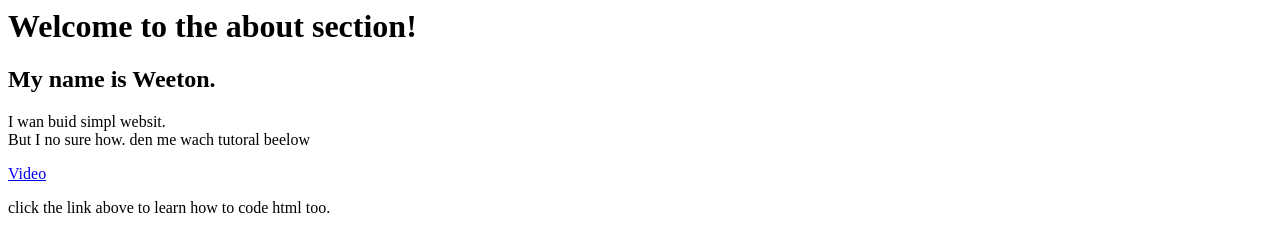
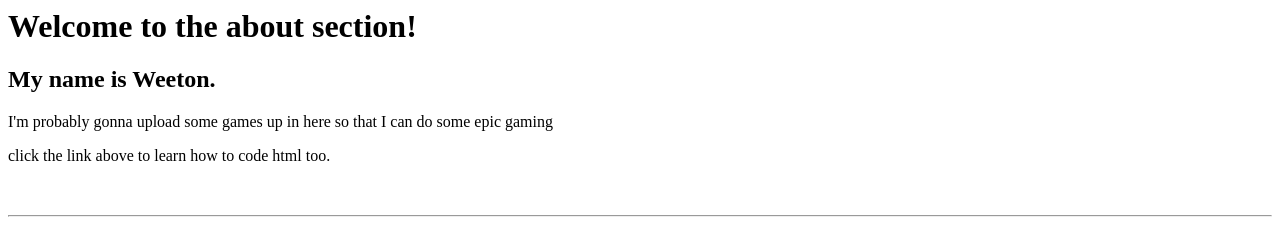
Before and after one commit to oinkerone/oinkerone.github.io, a plain HTML site: page nextpg.html in a window 1280 px wide. Shown: the top 245 px of the page. Drawn offline with Linux system fonts and the light colour scheme.

Commit message:
did things

```diff
--- a/nextpg.html
+++ b/nextpg.html
@@ -7,8 +7,7 @@
 
 <h1> Welcome to the about section!</h1>
 <h2> My name is Weeton.</h2>
-<p> I wan buid simpl websit. <br />But I no sure how. den me wach tutoral beelow</p>
-<a href = https://www.youtube.com/watch?v=bWPMSSsVdPk> Video </a>
+<p>I'm probably gonna upload some games up in here so that I can do some epic gaming</p>
 <p>click the link above to learn how to code html too.</p>
 <p><br/></p>
 <hr>
```
